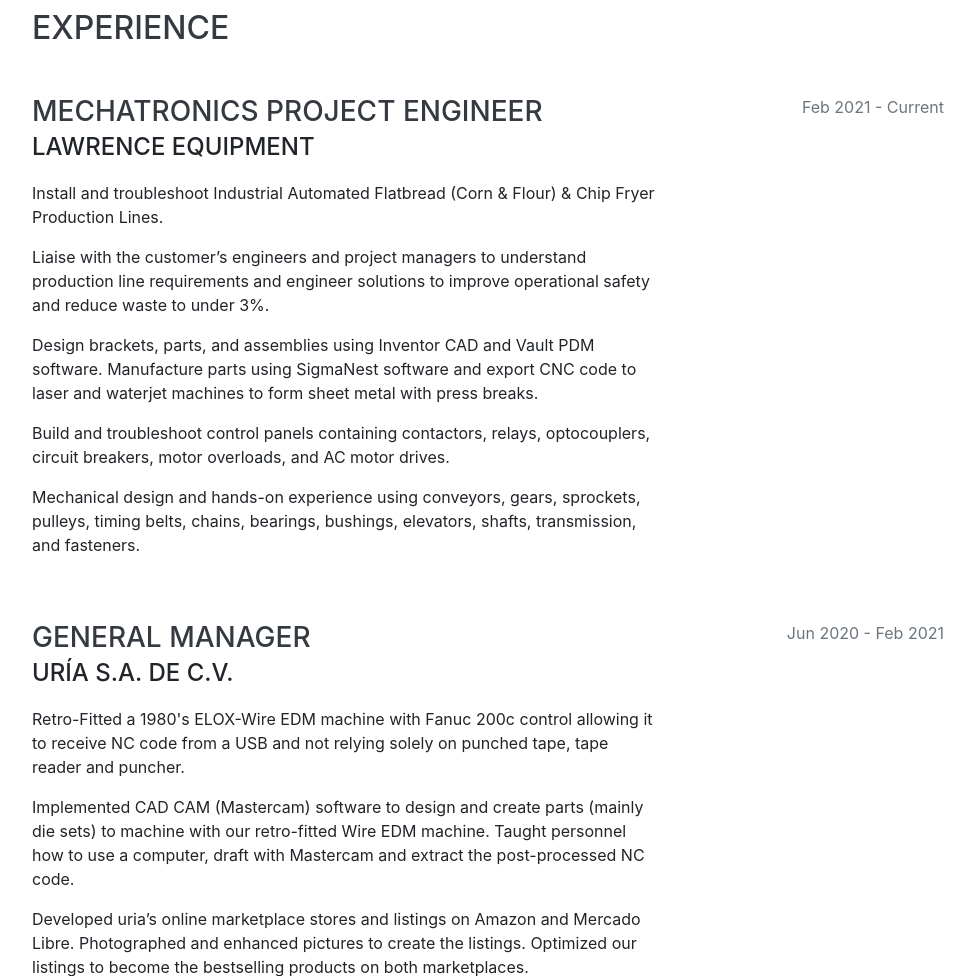
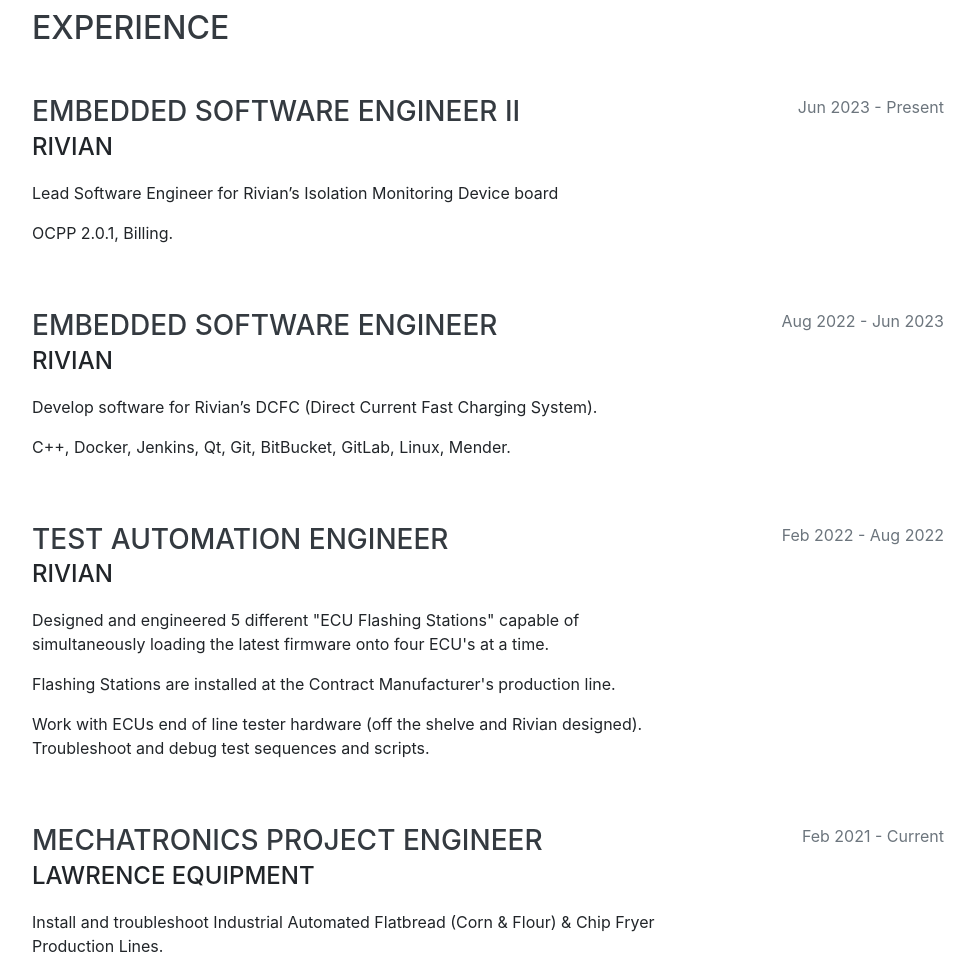
Before and after one commit to liamloft/Resume, a website with bundled scripts: page index.html in a window 1280 px wide. Shown: the part 840-1816 px from the top of the page, without its empty margins (288-1263 px from the left). Built offline with nearby package versions, Linux system fonts and the light colour scheme; a web font is replaced by a local one.

Commit message:
Updated 2023

```diff
--- a/index.html
+++ b/index.html
@@ -89,6 +89,43 @@
     <section class="resume-section p-3 p-lg-5 d-flex justify-content-center" id="experience">
       <div class="w-100">
         <h2 class="mb-5">Experience</h2>
+
+        <div class="resume-item d-flex flex-column flex-md-row justify-content-between mb-5">
+          <div class="resume-content">
+            <h3 class="mb-0">Embedded Software Engineer II</h3>
+            <div class="subheading mb-3">Rivian </div>
+            <p>Lead Software Engineer for Rivian’s Isolation Monitoring Device board</p>
+            <p>OCPP 2.0.1, Billing.</p>
+          </div>
+          <div class="resume-date text-md-right">
+            <span class="text-secondary">Jun 2023 - Present</span>
+          </div>
+        </div>
+
+        <div class="resume-item d-flex flex-column flex-md-row justify-content-between mb-5">
+          <div class="resume-content">
+            <h3 class="mb-0">Embedded Software Engineer</h3>
+            <div class="subheading mb-3">Rivian </div>
+            <p>Develop software for Rivian’s DCFC (Direct Current Fast Charging System).</p>
+            <p>C++, Docker, Jenkins, Qt, Git, BitBucket, GitLab, Linux, Mender.</p>
+          </div>
+          <div class="resume-date text-md-right">
+            <span class="text-secondary">Aug 2022 - Jun 2023</span>
+          </div>
+        </div>
+
+        <div class="resume-item d-flex flex-column flex-md-row justify-content-between mb-5">
+          <div class="resume-content">
+            <h3 class="mb-0">Test Automation Engineer</h3>
+            <div class="subheading mb-3">Rivian </div>
+            <p>Designed and engineered 5 different "ECU Flashing Stations" capable of simultaneously loading the latest firmware onto four ECU's at a time.</p>
+            <p>Flashing Stations are installed at the Contract Manufacturer's production line.</p>
+            <p>Work with ECUs end of line tester hardware (off the shelve and Rivian designed). Troubleshoot and debug test sequences and scripts.</p>
+          </div>
+          <div class="resume-date text-md-right">
+            <span class="text-secondary">Feb 2022 - Aug 2022</span>
+          </div>
+        </div>
 
         <div class="resume-item d-flex flex-column flex-md-row justify-content-between mb-5">
           <div class="resume-content">
```
